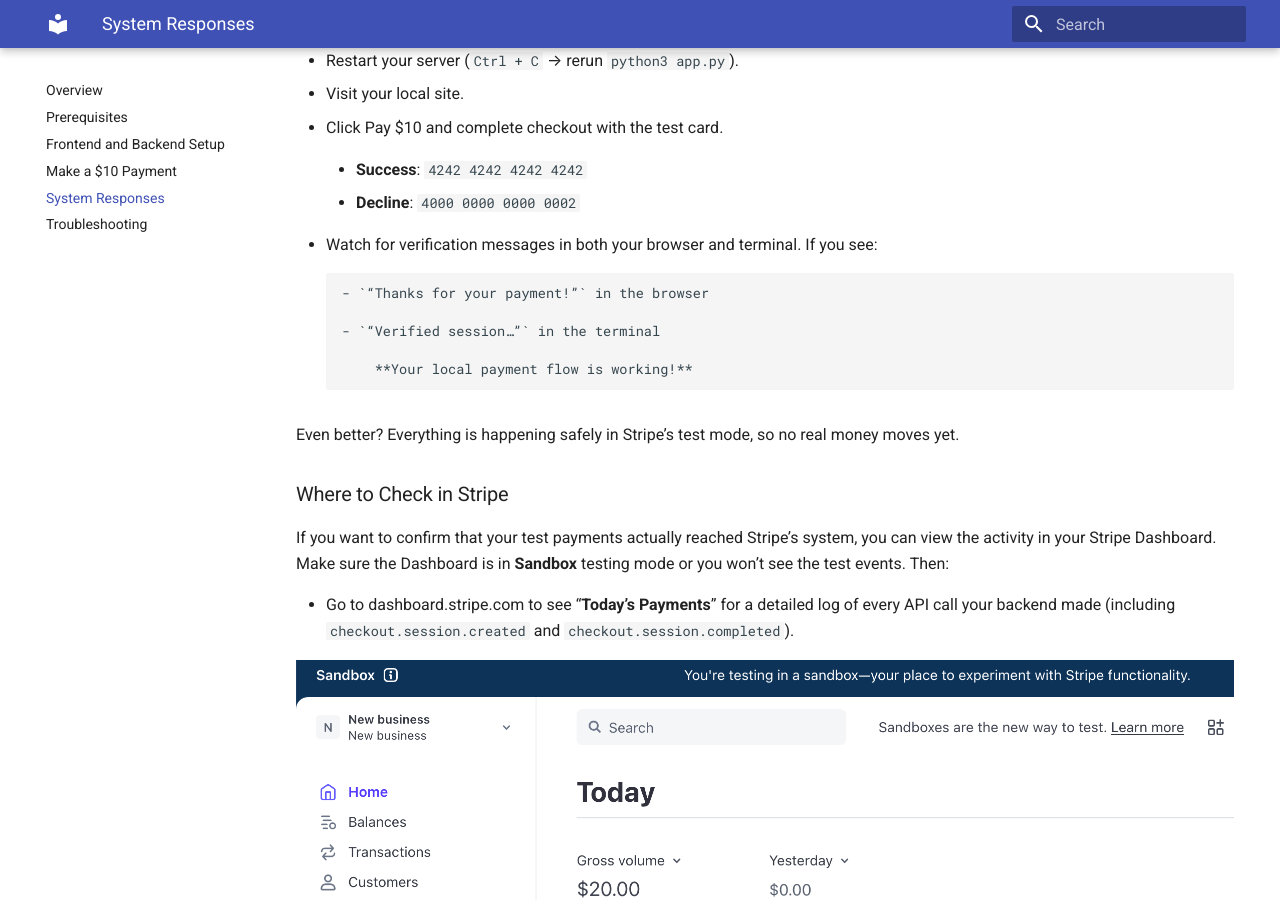
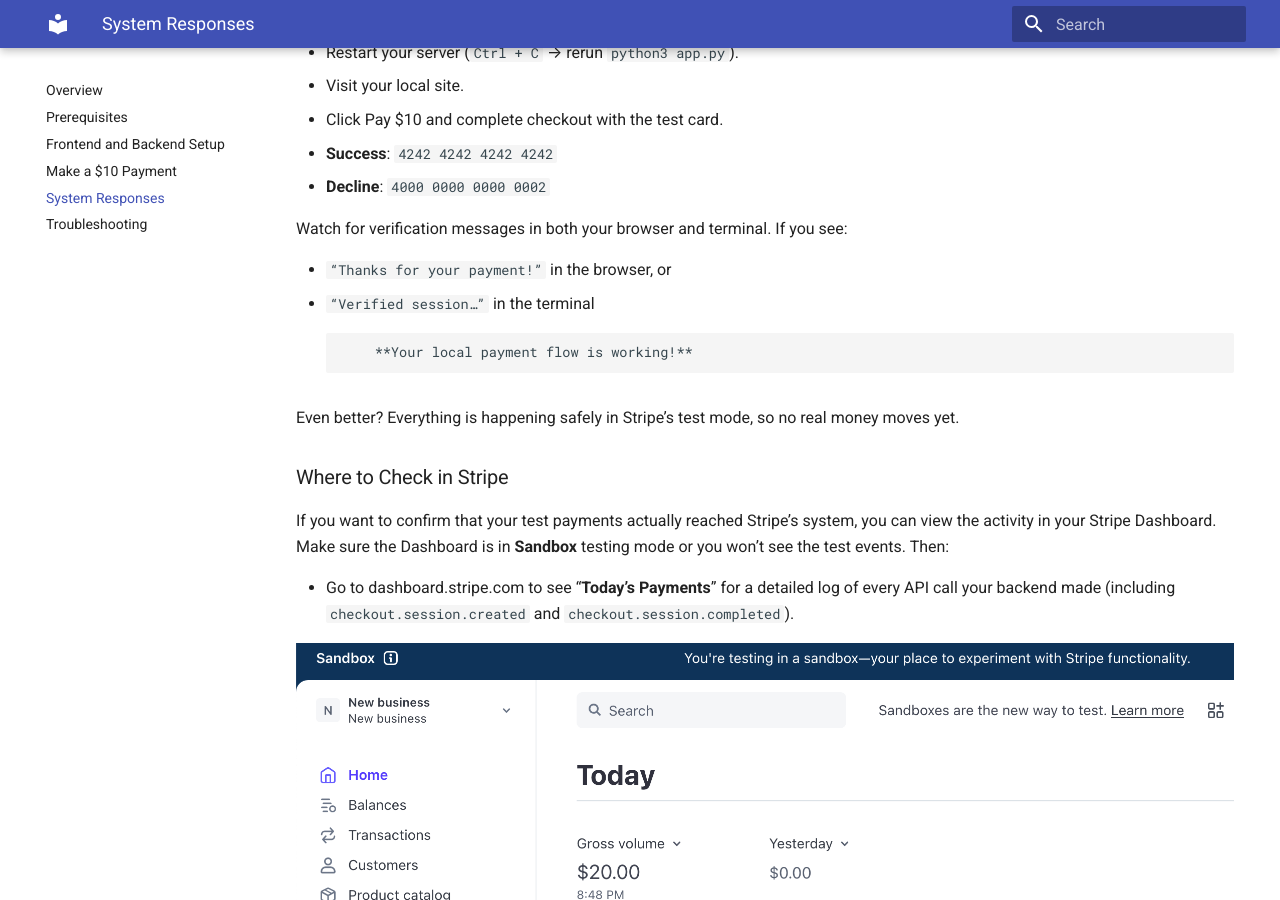
Before and after one commit to codymauro/stripe-payment-guide, an MkDocs documentation site: the page built from docs/response.md, in a window 1280 px wide and 900 px high, scrolled down 1744 px. Built offline with MkDocs 1.6.1 and Material for MkDocs 9.7.7, drawn with Linux system fonts in a browser that asks for light colours.

```diff
--- a/docs/response.md
+++ b/docs/response.md
@@ -44,20 +44,15 @@ If a customer actively cancels during Checkout, Stripe uses the cancel_url (when
 To be certain, run the full test from start to finish:
 
 - Restart your server (`Ctrl + C` → rerun `python3 app.py`).
+- Visit your local site.
+- Click Pay $10 and complete checkout with the test card.
+  - **Success**: `4242 4242 4242 4242`
+  - **Decline**: `4000 0000 0000 0002`
 
-- Visit your local site.
+Watch for verification messages in both your browser and terminal. If you see:
 
-- Click Pay $10 and complete checkout with the test card.
-
-	- **Success**: `4242 4242 4242 4242`
-
-	- **Decline**: `4000 0000 0000 0002`
-
-- Watch for verification messages in both your browser and terminal. If you see:
-
-		- `“Thanks for your payment!”` in the browser
-
-		- `“Verified session…”` in the terminal
+- `“Thanks for your payment!”` in the browser, or
+- `“Verified session…”` in the terminal
 
 			**Your local payment flow is working!**
 
```
